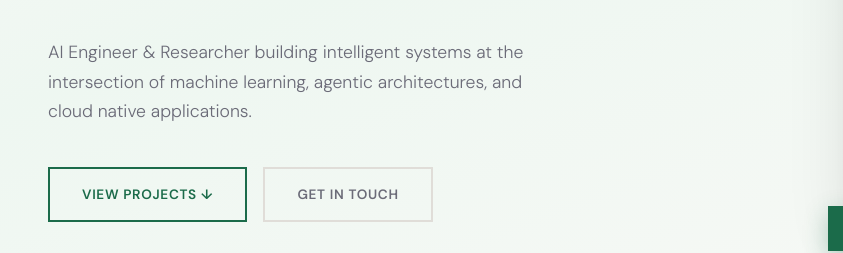
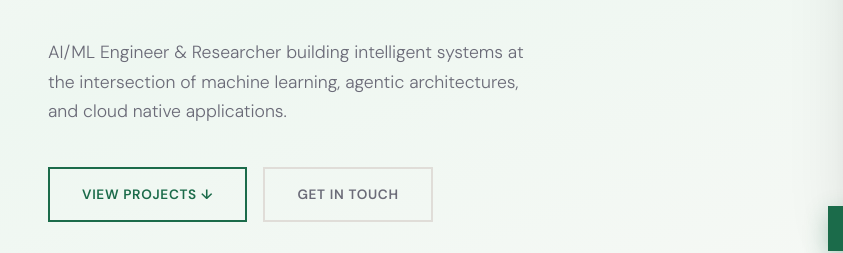
Before and after one commit to Cyprian-Toroitich/Portfolio-website, a plain HTML site: page index.html in a window 1280 px wide. Shown: the part 395-648 px from the top of the page, 0-843 px from the left. Drawn offline with Linux system fonts and the light colour scheme.

Commit message:
Update index.html

```diff
--- a/index.html
+++ b/index.html
@@ -832,7 +832,7 @@
           <span class="line-2">Toroitich</span>
         </h1>
         <p class="tagline">
-          AI Engineer &amp; Researcher building intelligent systems at the
+          AI/ML Engineer &amp; Researcher building intelligent systems at the
           intersection of machine learning, agentic architectures, and
           cloud native applications.
         </p>
```
